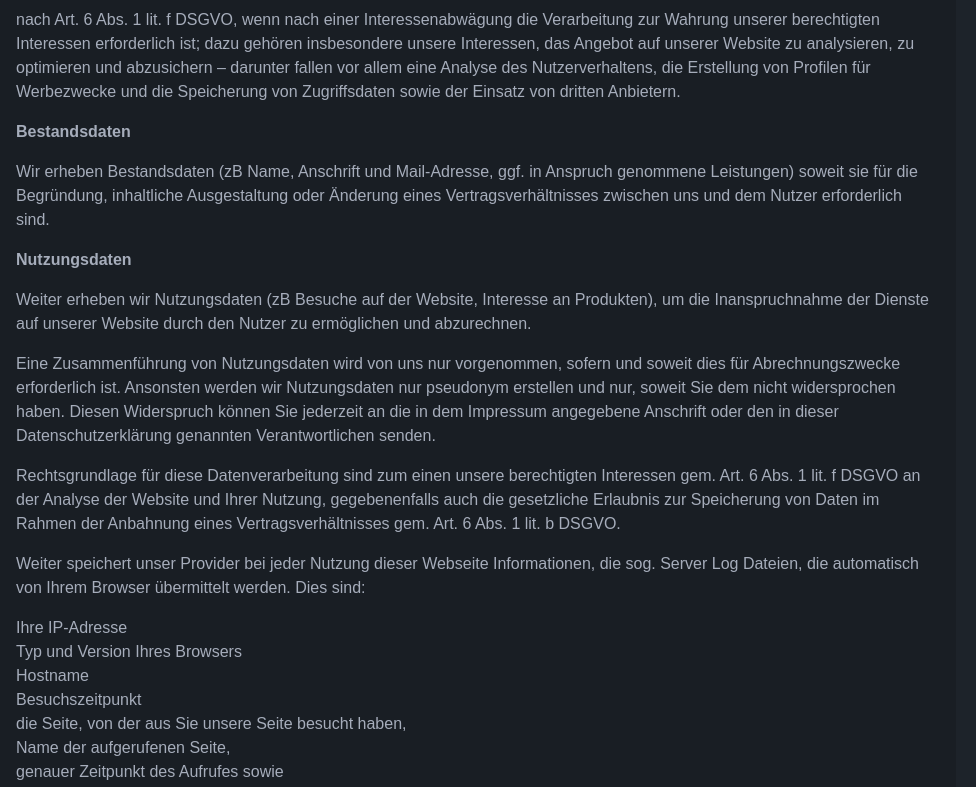
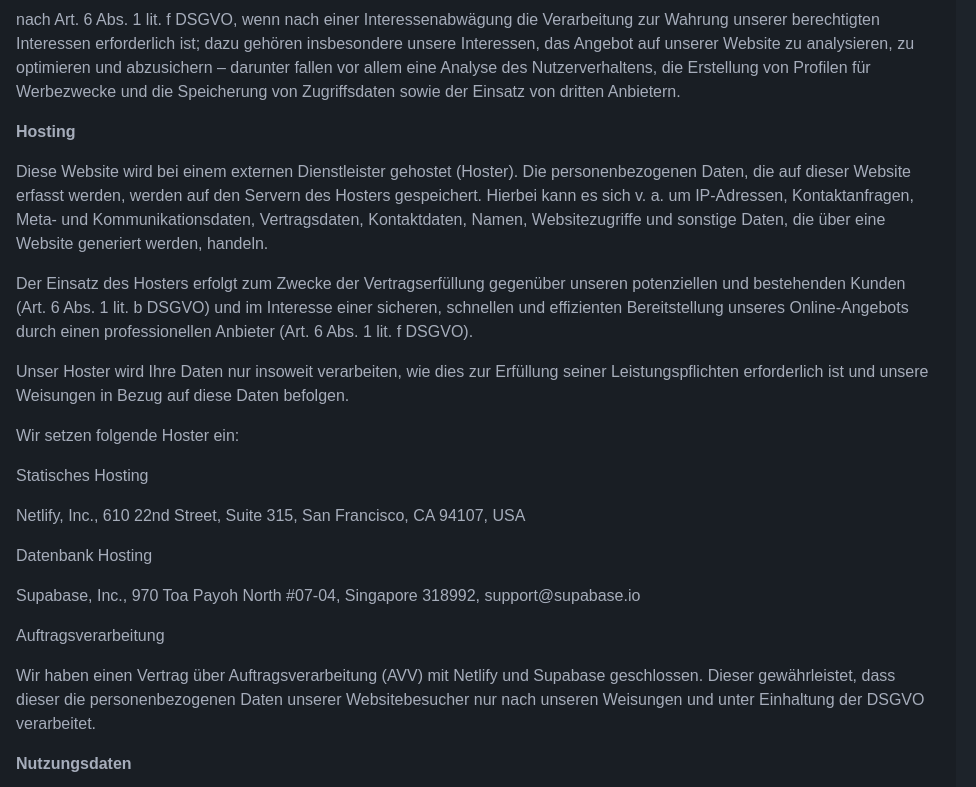
Before and after one commit to TobiasWust/gleitschirmjobs, a Next.js app: page /privacy in a window 1280 px wide. Shown: the part 1060-1847 px from the top of the page, without its empty margins (0-976 px from the left). Built offline with nearby package versions, Linux system fonts and the light colour scheme.

Commit message:
add hoster to privacy

```diff
--- a/src/app/privacy/page.tsx
+++ b/src/app/privacy/page.tsx
@@ -40,11 +40,17 @@ export default function Privacy() {
           Interessen erforderlich ist; dazu gehören insbesondere unsere Interessen, das Angebot auf unserer Website zu analysieren,
           zu optimieren und abzusichern – darunter fallen vor allem eine Analyse des Nutzerverhaltens, die Erstellung von Profilen
           für Werbezwecke und die Speicherung von Zugriffsdaten sowie der Einsatz von dritten Anbietern.</p>
-        <h2 className="font-bold">Bestandsdaten</h2>
-        <p>Wir erheben Bestandsdaten (zB Name, Anschrift und Mail-Adresse, ggf. in Anspruch genommene Leistungen) soweit sie für
-          die Begründung, inhaltliche Ausgestaltung oder Änderung eines Vertragsverhältnisses zwischen uns und dem Nutzer erforderlich
-          sind.
-        </p>
+        <h2 className="font-bold">Hosting</h2>
+        <p>Diese Website wird bei einem externen Dienstleister gehostet (Hoster). Die personenbezogenen Daten, die auf dieser Website erfasst werden, werden auf den Servern des Hosters gespeichert. Hierbei kann es sich v. a. um IP-Adressen, Kontaktanfragen, Meta- und Kommunikationsdaten, Vertragsdaten, Kontaktdaten, Namen, Websitezugriffe und sonstige Daten, die über eine Website generiert werden, handeln.</p>
+        <p>Der Einsatz des Hosters erfolgt zum Zwecke der Vertragserfüllung gegenüber unseren potenziellen und bestehenden Kunden (Art. 6 Abs. 1 lit. b DSGVO) und im Interesse einer sicheren, schnellen und effizienten Bereitstellung unseres Online-Angebots durch einen professionellen Anbieter (Art. 6 Abs. 1 lit. f DSGVO).</p>
+        <p>Unser Hoster wird Ihre Daten nur insoweit verarbeiten, wie dies zur Erfüllung seiner Leistungspflichten erforderlich ist und unsere Weisungen in Bezug auf diese Daten befolgen.</p>
+        <p>Wir setzen folgende Hoster ein:</p>
+        <p>Statisches Hosting</p>
+        <p>Netlify, Inc., 610 22nd Street, Suite 315, San Francisco, CA 94107, USA</p>
+        <p>Datenbank Hosting</p>
+        <p>Supabase, Inc., 970 Toa Payoh North #07-04, Singapore 318992, support@supabase.io</p>
+        <h2>Auftragsverarbeitung</h2>
+        <p>Wir haben einen Vertrag über Auftragsverarbeitung (AVV) mit Netlify und Supabase geschlossen. Dieser gewährleistet, dass dieser die personenbezogenen Daten unserer Websitebesucher nur nach unseren Weisungen und unter Einhaltung der DSGVO verarbeitet.</p>
         <h2 className="font-bold">Nutzungsdaten</h2>
         <p>Weiter erheben wir Nutzungsdaten (zB Besuche auf der Website, Interesse an Produkten), um die Inanspruchnahme der Dienste
           auf unserer Website durch den Nutzer zu ermöglichen und abzurechnen.</p>
```
